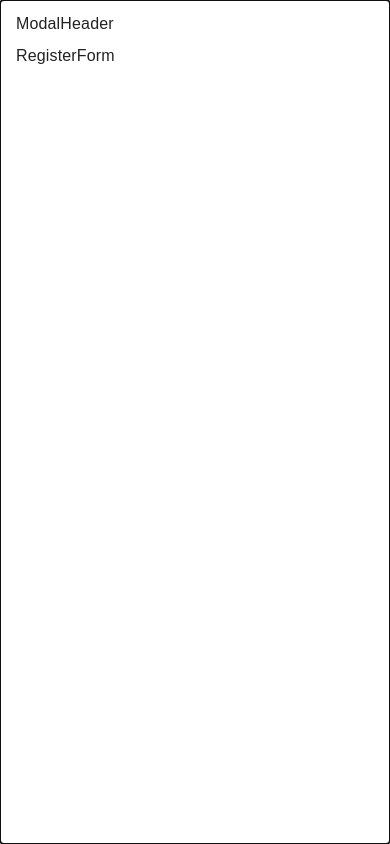
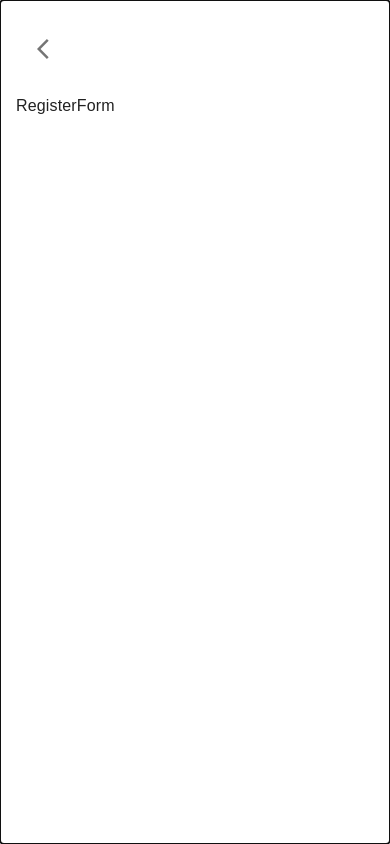
Before and after one commit to Candyfair/ORent, a React app in the folder FRONT/: page /trips/1 in a window 390 px wide. Built offline with nearby package versions, Linux system fonts and the light colour scheme.

Commit message:
ModalHeader file done.

```diff
--- a/FRONT/src/components/ModalDisplay/ModalHeader/index.js
+++ b/FRONT/src/components/ModalDisplay/ModalHeader/index.js
@@ -1,8 +1,66 @@
 /* eslint-disable linebreak-style */
-const ModalHeader = () => (
-  <div>
-    ModalHeader
-  </div>
-);
+
+// ==== Imports
+import { useDispatch } from 'react-redux';
+
+import { IconButton, Stack } from '@mui/material';
+import { makeStyles } from '@mui/styles';
+
+import CloseIcon from '@mui/icons-material/Close';
+import ArrowBackIosIcon from '@mui/icons-material/ArrowBackIos';
+
+import { setModal } from '../../../redux/actions/modals';
+
+const useStyles = makeStyles((theme) => ({
+  modalHeader: {
+    margin: theme.spacing(1),
+    justifyContent: 'flex-end',
+    [theme.breakpoints.down('md')]: {
+      margin: `${theme.spacing(2)} ${theme.spacing(2)}`,
+      justifyContent: 'flex-start',
+    },
+  },
+  closeButton: {
+    [theme.breakpoints.down('md')]: {
+      display: 'none',
+    },
+  },
+  backButton: {
+    display: 'none',
+    [theme.breakpoints.down('md')]: {
+      display: 'flex',
+    },
+
+  },
+
+}));
+
+const ModalHeader = () => {
+  const classes = useStyles();
+
+  const dispatch = useDispatch();
+
+  return (
+    <Stack
+      className={classes.modalHeader}
+      flexDirection="row"
+    >
+      <IconButton
+        size="small"
+        onClick={() => dispatch(setModal(false, 'none'))}
+        className={classes.backButton}
+      >
+        <ArrowBackIosIcon />
+      </IconButton>
+      <IconButton
+        size="small"
+        onClick={() => dispatch(setModal(false, 'none'))}
+        className={classes.closeButton}
+      >
+        <CloseIcon />
+      </IconButton>
+    </Stack>
+  );
+};
 
 export default ModalHeader;
--- a/FRONT/src/components/ModalDisplay/index.js
+++ b/FRONT/src/components/ModalDisplay/index.js
@@ -1,6 +1,4 @@
 /* eslint-disable linebreak-style */
-// import { Stack, Button } from '@mui/material';
-
 // MaterialUI import
 import { useDispatch, useSelector } from 'react-redux';
 
@@ -51,7 +49,6 @@ const LoginButton = () => {
       onClose={() => dispatch(setModal(false, 'none'))}
       aria-labelledby="modal-modal-title"
       aria-describedby="modal-modal-description"
-      className={classes.parentModal}
     >
       <Box className={classes.modal}>
         <ModalHeader />
@@ -68,17 +65,3 @@ const LoginButton = () => {
 };
 
 export default LoginButton;
-
-// <Stack
-//   alignItems="center"
-//   justifyContent="center"
-// >
-//   <Button
-//     variant="contained"
-//     color="secondary"
-//     disableElevation
-//   >
-//     Login
-//   </Button>
-// </Stack>
-// );
```
